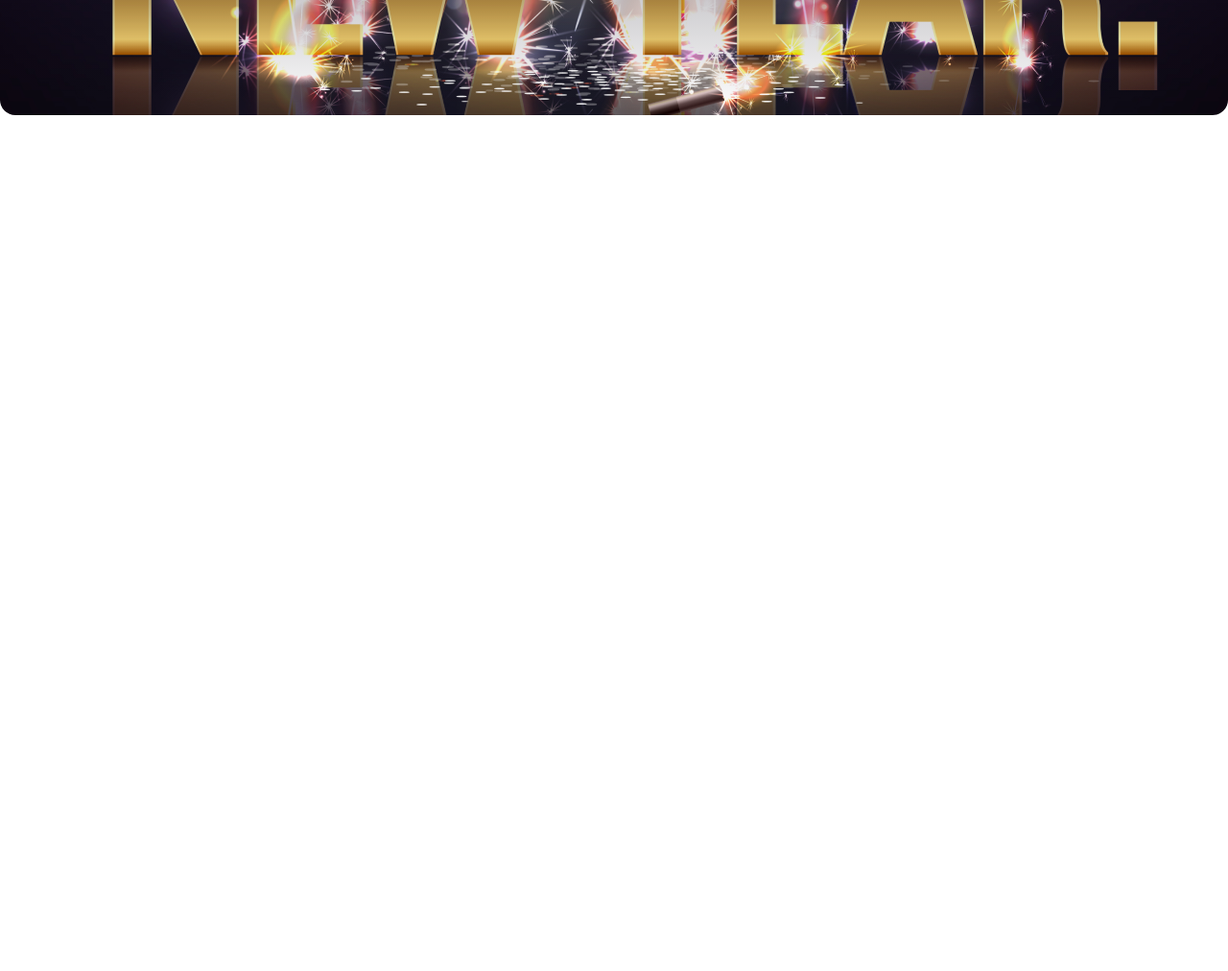
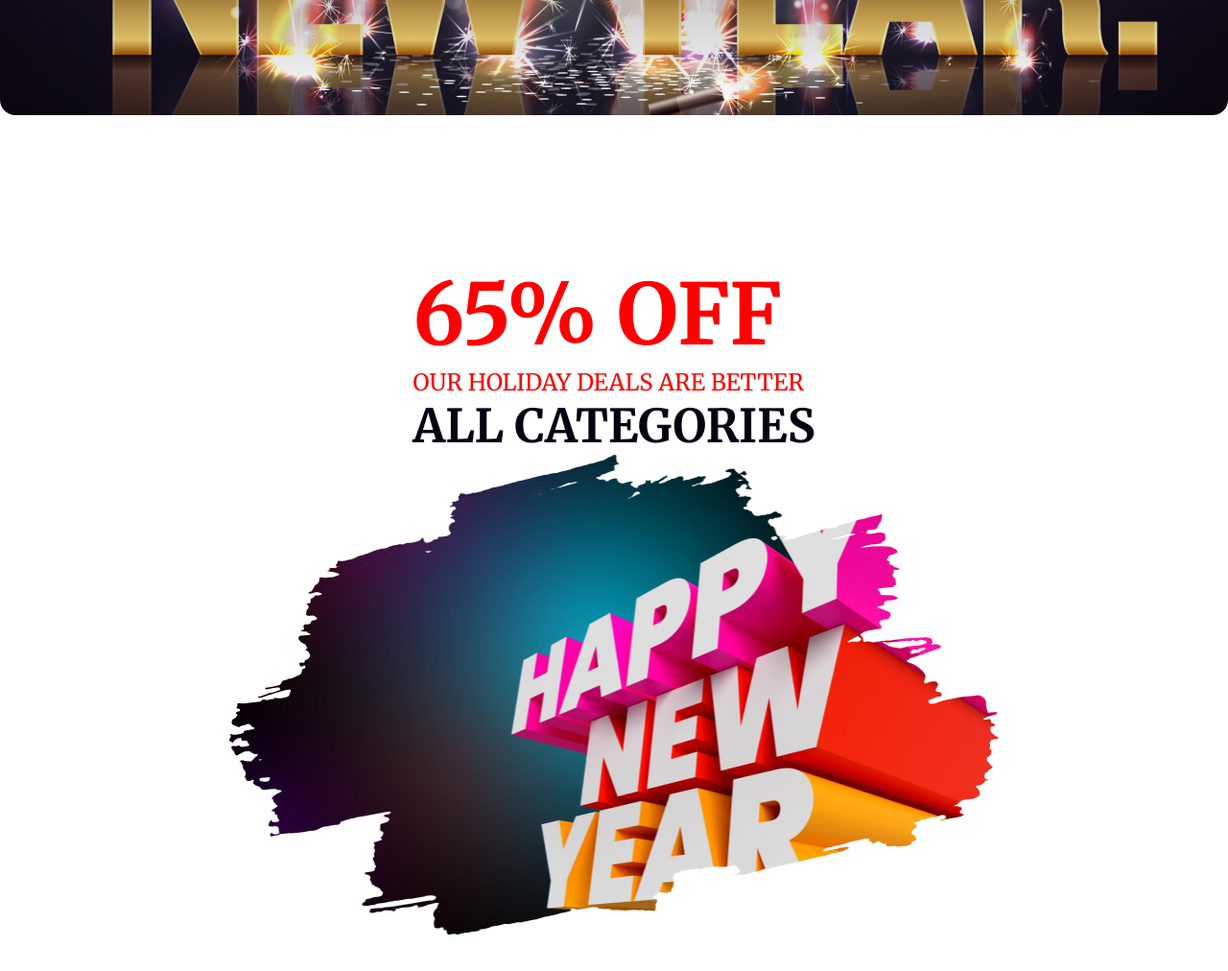
Before and after one commit to PHOYSAL/new-year-offer, a plain HTML site: page index.html in a window 1280 px wide. Shown: the part 500-1512 px from the top of the page at 96% size. Before the commit the page ends 800 px from the top, so only its background shows below. Drawn offline with Linux system fonts and the light colour scheme.

Commit message:
65% section added

```diff
--- a/index.html
+++ b/index.html
@@ -13,7 +13,19 @@
             <h1>New Year Party <br>Celebration</h1>
         </div>
     </header>
-    <main></main>
+    <main>
+        <!-- 65% section here  -->
+         <section class="second-section-container">
+            <div class="second-section-content">
+                <h1>65% OFF</h1>
+                <p>OUR HOLIDAY DEALS ARE BETTER</p>
+                <h3>ALL CATEGORIES</h3>
+            </div>
+            <div class="image-container">
+                <img src="./images/new-year.png" alt="">
+            </div>
+         </section>
+    </main>
     <footer></footer>
 </body>
 </html>
--- a/styles/style.css
+++ b/styles/style.css
@@ -17,7 +17,7 @@ body {
   margin: 0 auto;
   margin-top: 20px;
   height: 600px;
-  background-image:linear-gradient(180.00deg, rgb(7, 2, 17),rgba(7, 2, 17, 0) 100%), url("../images/Banner\ Image.png");
+  background-image: linear-gradient(180.00deg, rgb(7, 2, 17), rgba(7, 2, 17, 0) 100%), url("../images/Banner\ Image.png");
   background-repeat: no-repeat;
   background-position: center;
   background-size: cover;
@@ -54,3 +54,46 @@ body {
   letter-spacing: 0%;
   text-align: center;
 }
+
+/* 65% section style here  */
+
+.second-section-container {
+  max-width: 802.9px;
+  height: 806px;
+  margin: 0 auto;
+  margin-top: 100px;
+  display: flex;
+  flex-direction: column;
+  justify-content: center;
+  align-items: center;
+}
+
+
+.second-section-content h1 {
+  color: rgb(255, 0, 0);
+  font-size: 88px;
+  font-weight: 700;
+
+}
+
+.second-section-content p {
+  color: rgb(255, 0, 0);
+  font-size: 24px;
+  font-weight: 500;
+}
+
+.second-section-content h3 {
+  color: rgb(7, 2, 17);
+  font-size: 48px;
+  font-weight: 700;
+}
+
+.image-container {
+  width: 802.9px;
+  height: 500px;
+}
+.image-container img {
+  width: 100%;
+  height: 100%;
+  background: url(happy-new-year-3d-letters-sign-coloful-background-blurred-fireworks-2024-new-year-party);
+}
```
Also changed, not shown: images/new-year.png (renamed from images/New Year Photo.png).
